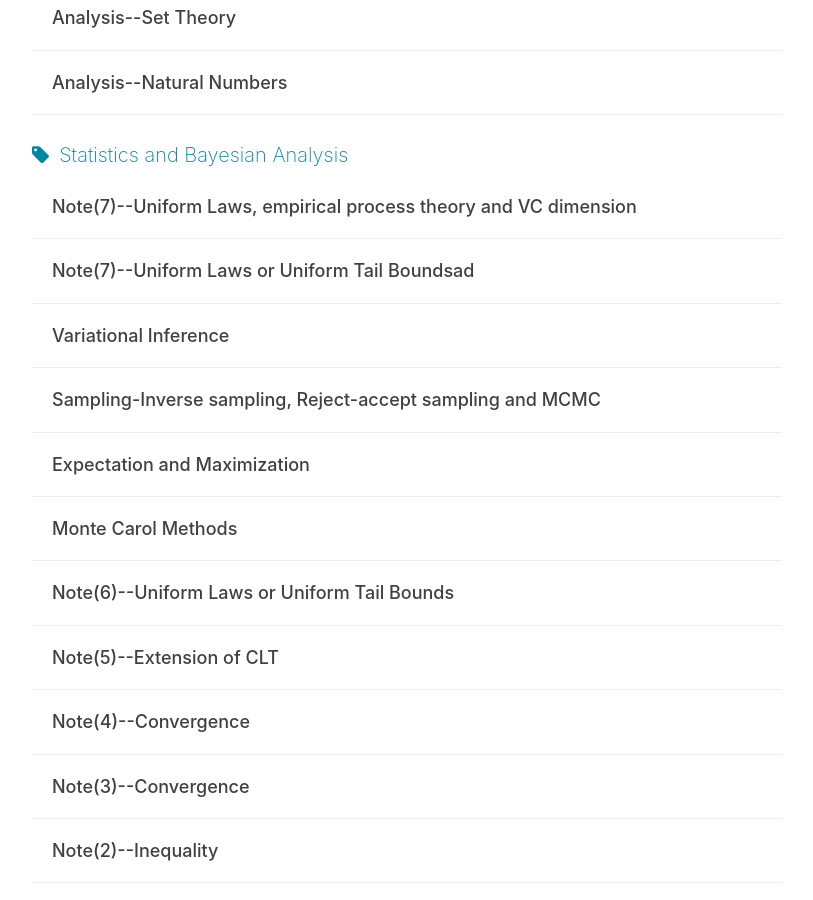
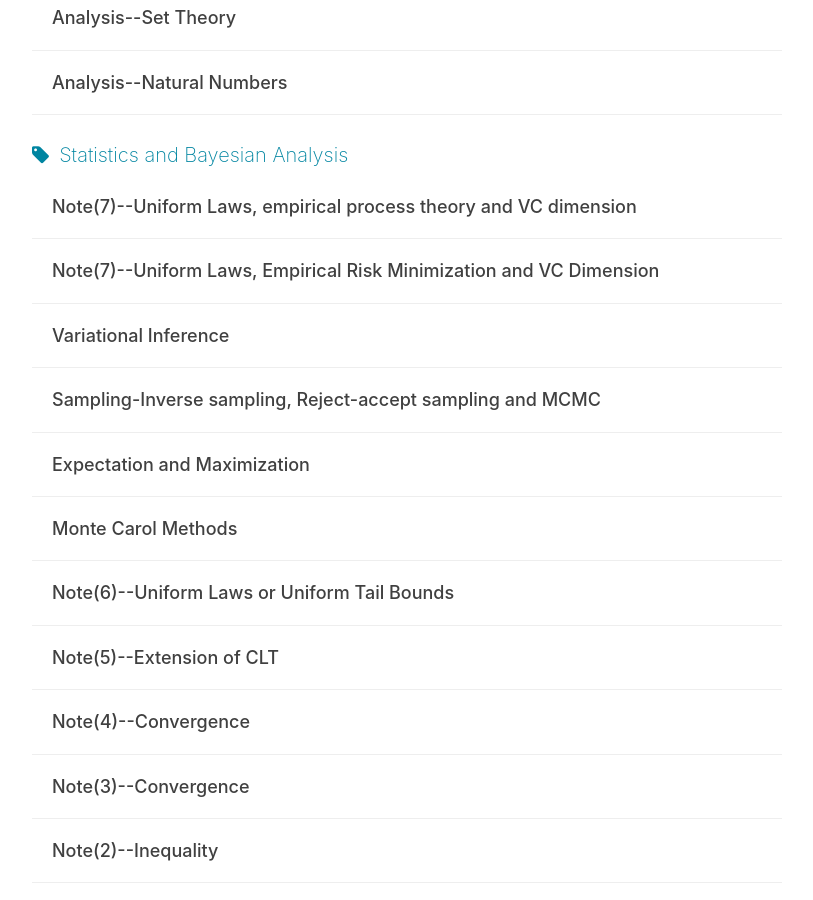
Before and after one commit to Gwan-Siu/gwansiu.github.io, a Jekyll site: the page built from tags.html, in a window 1280 px wide and 900 px high, scrolled down 2945 px. Shown: the whole window, without its empty margins (233-1046 px from the left). Built offline with Jekyll 4.4.1, drawn with Linux system fonts in a browser that asks for light colours; nearby versions of some CDN libraries; comment, search, counter and statistics services are not loaded.

Commit message:
modification
modification

```diff
--- a/_posts/2018-03-29-VCdimension.markdown
+++ b/_posts/2018-03-29-VCdimension.markdown
@@ -1,6 +1,6 @@
 ---
 layout: post
-title: Note(7)--Uniform Laws or Uniform Tail Boundsad
+title: Note(7)--Uniform Laws, Empirical Risk Minimization and VC Dimension
 date: 2018-04-06
 author: Gwan Siu
 catalog: True
```
